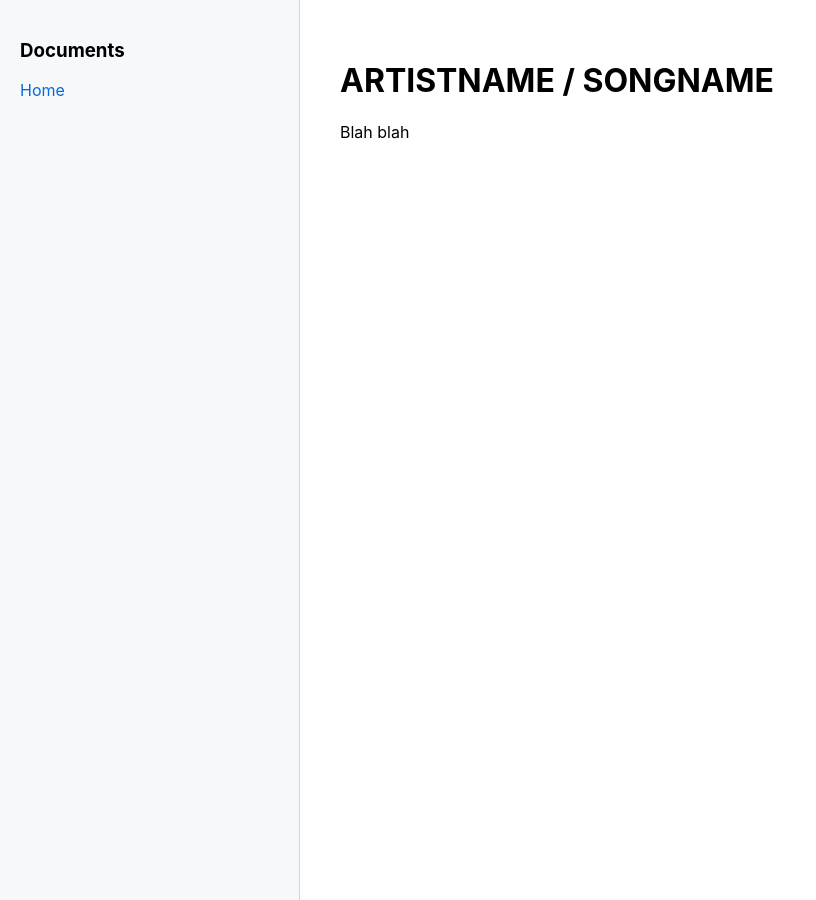
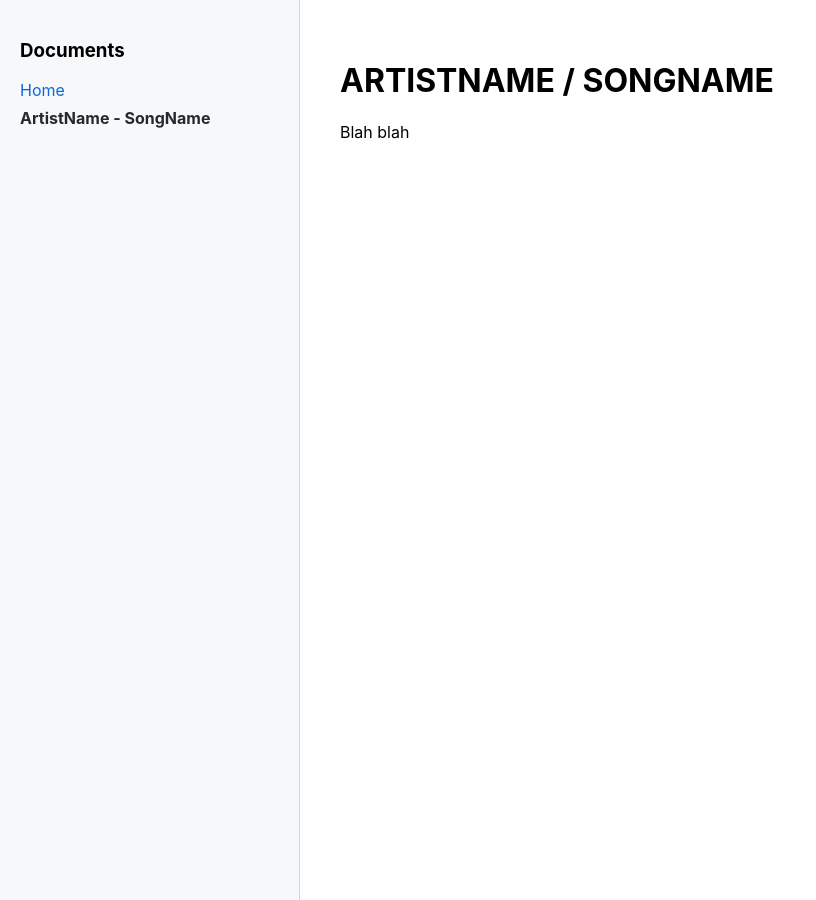
Before and after one commit to ed-hawkins/climate-songs, a Jekyll site: the page built from songs/Artist-Song.md, in a window 1280 px wide. Shown: the whole page, without its empty margins (0-816 px from the left). Built offline with Jekyll 4.4.1, drawn with Linux system fonts in a browser that asks for light colours.

Commit message:
Fixing issues

```diff
--- a/_layouts/split.html
+++ b/_layouts/split.html
@@ -65,9 +65,9 @@
                     <a href="{{ '/' | relative_url }}" {% if page.url == '/' %}class="active"{% endif %}>Home</a>
                 </li>
 
-                <!-- Jekyll loops through all pages and filters for files in the 'docs' folder -->
+                <!-- Jekyll loops through all pages and filters for files in the 'songs' folder -->
                 {% for p in site.pages %}
-                    {% if p.path contains 'docs/' %}
+                    {% if p.path contains 'songs/' %}
                         <li>
                             <a href="{{ p.url | relative_url }}" {% if page.url == p.url %}class="active"{% endif %}>
                                 {{ p.title | default: p.name }}
```
Also changed, not shown: songs/Artist-Song.md (renamed from _songs/Artist-Song.md).
